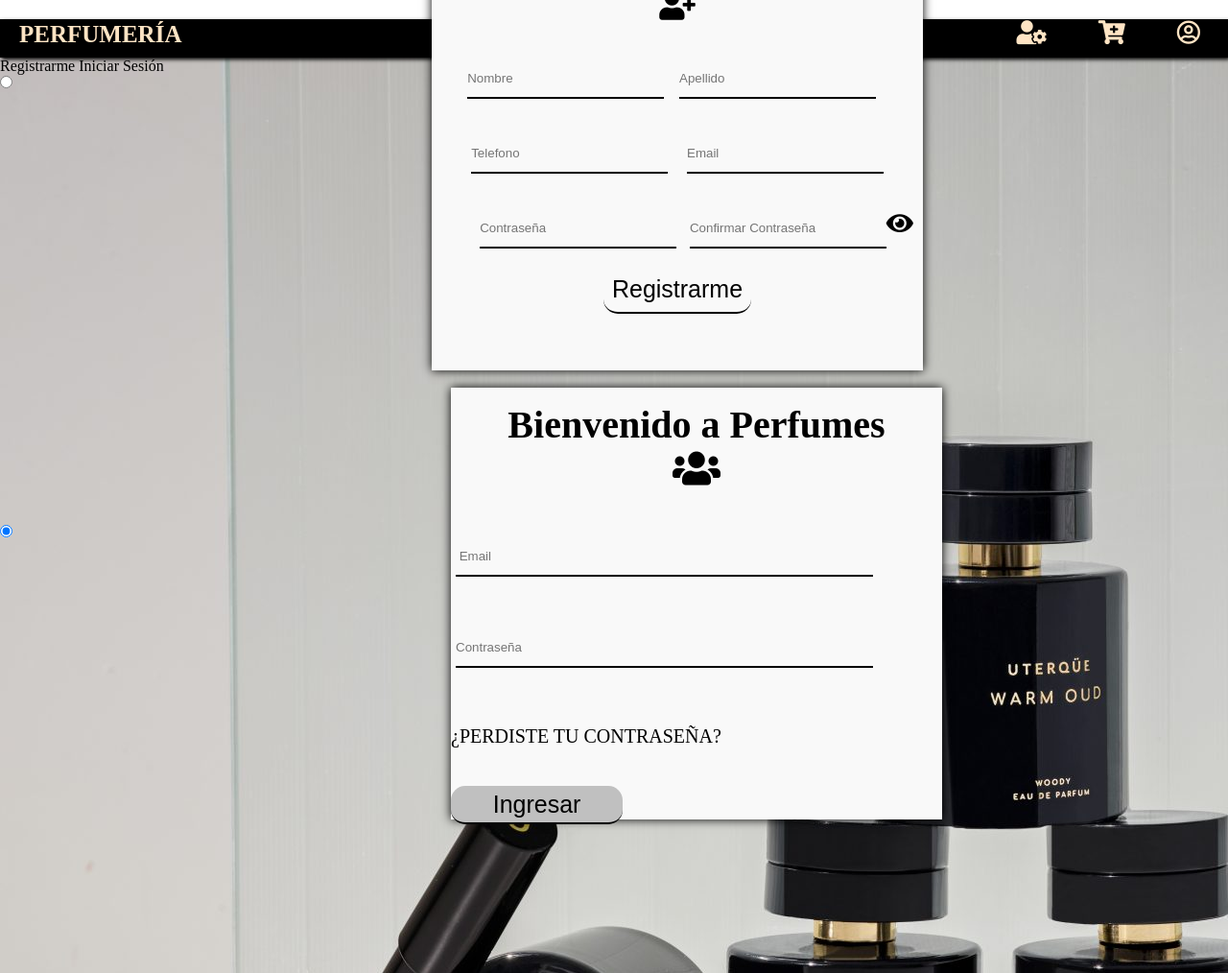
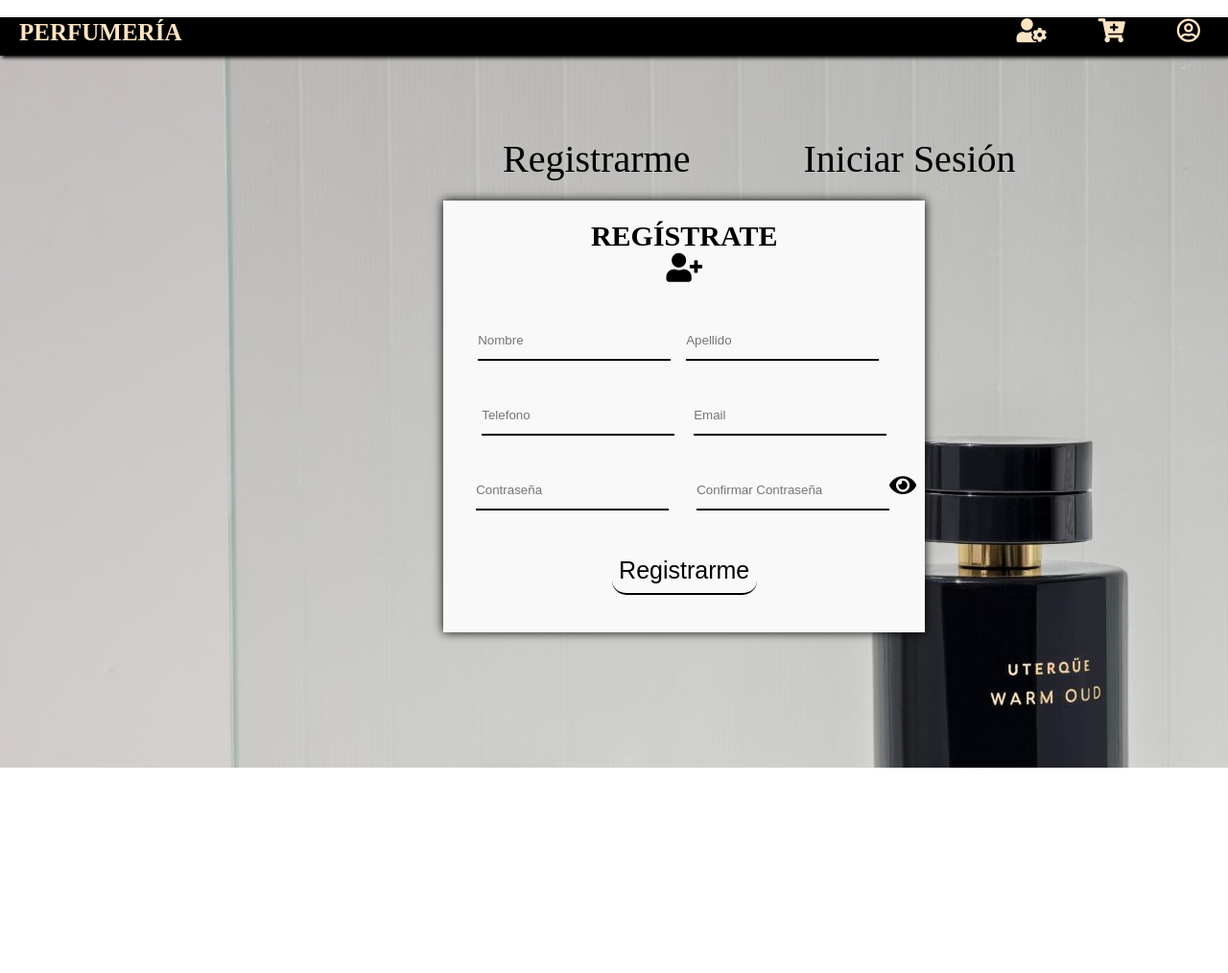
Before and after one commit to YojayDeHorta/tienda_perfumes, a PHP site: page /view/store/Registrate.html in a window 1280 px wide. Shown: the whole page at 96% size. After the commit the page ends 800 px from the top, so only its background shows below. Run offline with PHP 8.4, Linux system fonts and the light colour scheme.

Commit message:
Tabs_Admin_Finalizado

```diff
--- a/view/store/Admin.html
+++ b/view/store/Admin.html
@@ -1,7 +1,8 @@
 <!DOCTYPE html>
-<html>
+<html lang="en">
 <head>
   <title>Administrador</title>
+  <meta charset="UTF-8">
   <meta name="viewport" content="width=device-width, initial-scale=1">
   <link rel="stylesheet" href="css/1.css">
   <link rel="icon" href="img/Icon-Admin.png">
--- a/view/store/Index.php
+++ b/view/store/Index.php
@@ -29,7 +29,7 @@ if (!isset($_SESSION['NOMBRE_CLIENTE'])||$_SESSION['NOMBRE_CLIENTE']=="inicia se
           <h1 class="Logo-Perfumes">PERFUMERÍA</h1>
         </a>
         <ul>
-          <li><a href=""><i class="fas fa-user-cog"></i></a></li>
+          <li><a href="Admin.html"><i class="fas fa-user-cog"></i></a></li>
           <li><a href=""><i class="fas fa-cart-plus"></i></a></li>
           <li><a href=<?php echo $login;?>><?php echo $_SESSION['NOMBRE_CLIENTE'];?><i class="far fa-user-circle"></i></a></li>
           <?php
--- a/view/store/Registrate.html
+++ b/view/store/Registrate.html
@@ -1,6 +1,5 @@
 <!DOCTYPE html>
-<html lang="en">
-
+<html  lang="en">
 <head>
   <title>Perfumes</title>
   <meta charset="UTF-8">
@@ -12,63 +11,66 @@
 </head>
 
 <body background="img/Fondo_Registrar.jpg">
-  <div class="Div_Principal_Registrar_Login">
+  <div class="Div-Principal" id="Div_Principal_Registro">
     <header class="Cabecera" id="Cabecera_Pagina_Registrar">
-      <nav class="Nav-Opciones" id="Nav_Pagina_Registrar">
+      <nav class="Nav-Opciones" >
         <a href="Index.php">
           <h1 class="Logo-Perfumes">PERFUMERÍA</h1>
         </a>
         <ul>
-          <li><a href=""><i class="fas fa-user-cog"></i></a></li>
+          <li><a href="Admin.html"><i class="fas fa-user-cog"></i></a></li>
           <li><a href=""><i class="fas fa-cart-plus"></i></a></li>
           <li><a href="Registrate.html"><i class="far fa-user-circle"></i></a></li>
         </ul>
       </nav>
     </header>
+  <div class="Div-Tabs" id="Div_Tabs_Pagina_Registro">
+    <button class="tablinks" onclick="Tabs_Principal(event, 'Tabs_1')">Registrarme</button>
+    <button class="tablinks" onclick="Tabs_Principal(event, 'Tabs_2')">Iniciar Sesión</button>
   </div>
-  <div class="Formulario-P">
-    <div class="Tabs-Usuario">
-      <label for="Registrate">Registrarme</label>
-      <label for="Login">Iniciar Sesión</label>
-    </div>
-    <div class="content">
-      <input type="radio" name="radio" id="Registrate" checked>
-      <div class="Tabs-1">
-        <form class="Formulario" id="Registrar" >
+  <div id="Tabs_1" class="tabcontent active" id="Content_Pagina_Registro">
+    <form class="Formulario" id="Registrar">
       <legend>
         <h1>REGÍSTRATE <br> <i class="fas fa-user-plus"></i></h1>
       </legend>
-          <input class="Input-Registrate" type="text" name="Nombre" minlength="2" maxlength="15" pattern="[A-Za-z]+" placeholder="Nombre " required >&nbsp  &nbsp
-          <input class="Input-Registrate" type="text" name="Apellido" minlength="2" maxlength="15" pattern="[A-Za-z]+" placeholder="Apellido" required>&nbsp  &nbsp  <br> <br> <br>
-          <input class="Input-Registrate" type="text" name="Telefono" minlength="2" maxlength="14" pattern="[0-9+?]+" placeholder="Telefono" required> &nbsp  &nbsp
-          <input class="Input-Registrate" type="email" name="Email"  maxlength="30" placeholder="Email" required><br> <br> <br>
-          <input class="Input-Registrate" id="Registrar-Contraseña_1" type="password" name="Contraseña" minlength="8" maxlength="30" pattern="[A-Za-z0-9]+" id="pass" placeholder="Contraseña" required>
-         <input class="Input-Registrate"  id="Registrar-Contraseña_2"  type="password" name="Confirmar_contraseña" minlength="8" pattern="[A-Za-z0-9]+" maxlength="30" id="passconfirm" placeholder="Confirmar Contraseña" required> &nbsp  &nbsp
-          <a  onclick="mostrarContra()" class="Mostrar-Contraseña"><i class="fas fa-eye"></i></a> <!-- este es el boton de mostrar y ocultar-->
+      <input class="Input-Registrate" type="text" name="Nombre" minlength="2" maxlength="15" pattern="[A-Za-z]+"
+        placeholder="Nombre " required>&nbsp &nbsp
+      <input class="Input-Registrate" type="text" name="Apellido" minlength="2" maxlength="15" pattern="[A-Za-z]+"
+        placeholder="Apellido" required>&nbsp &nbsp <br> <br> <br>
+      <input class="Input-Registrate" type="text" name="Telefono" minlength="2" maxlength="14" pattern="[0-9+?]+"
+        placeholder="Telefono" required> &nbsp &nbsp
+      <input class="Input-Registrate" type="email" name="Email" maxlength="30" placeholder="Email" required><br>
+      <br> <br>
+      <input class="Input-Registrate" id="Registrar-Contraseña_1" type="password" name="Contraseña" minlength="8"
+        maxlength="30" pattern="[A-Za-z0-9]+" id="pass" placeholder="Contraseña" required>
+      <input class="Input-Registrate" id="Registrar-Contraseña_2" type="password" name="Confirmar_contraseña"
+        minlength="8" pattern="[A-Za-z0-9]+" maxlength="30" id="passconfirm" placeholder="Confirmar Contraseña"
+        required> &nbsp &nbsp
+      <a onclick="mostrarContra()" class="Mostrar-Contraseña"><i class="fas fa-eye"></i></a>
+      <!-- este es el boton de mostrar y ocultar-->
       <br><br>
-          <h4  id="alerta_registro"> </h4> <!-- este es el lugar donde sale el mensaje en registro-->
-          <input type="submit" value="Registrarme" id="btn-registrar" class="Botton-Enviar"/>
+      <h4 id="alerta_registro"> </h4> <!-- este es el lugar donde sale el mensaje en registro-->
+      <input type="submit" value="Registrarme" id="btn-registrar" class="Botton-Enviar" />
       <br>
     </form>
   </div>
-      <input type="radio" name="radio" id="Login" checked>
-      <div class="Tabs-2">
-        <form  class="Formulario" id="Iniciar"  >
+  <div id="Tabs_2" class="tabcontent" id="Content_Pagina_Registro">
+    <form class="Formulario" id="Iniciar">
       <h1>Bienvenido a Perfumes <br> <i class="fas fa-users"><br></i></h1>
       <br> <br>
       <input id="Email" class="Input" type="email" name="Email" placeholder=" Email"> <br> <br>
-          <input id="Contraseña" class="Input" type="text" name="Contraseña" minlength="8" maxlength="30" pattern="[A-Za-z0-9]+" placeholder="Contraseña">
+      <input id="Contraseña" class="Input" type="text" name="Contraseña" minlength="8" maxlength="30"
+        pattern="[A-Za-z0-9]+" placeholder="Contraseña">
       <a href="" id="Olvidaste-contraseña">¿PERDISTE TU CONTRASEÑA?</a>
-          <h4  id="alerta_login"> </h4><!-- este es el lugar donde sale el mensaje en login-->
-          <input type="submit" value="Ingresar" class="Botton-Enviar" id="btn-Login"/>
+      <h4 id="alerta_login"> </h4><!-- este es el lugar donde sale el mensaje en login-->
+      <input type="submit" value="Ingresar" class="Botton-Enviar" id="btn-Login" />
     </form>
-
-      </div>
-    </div>
-  </div>
   </div>
 
 
+  </div>
+
+</div>
 
 
 
@@ -78,4 +80,5 @@
   <script src="js/registro.js"></script>
   <script src="js/1.js"></script>
 </body>
+
 </html>
--- a/view/store/css/1.css
+++ b/view/store/css/1.css
@@ -475,16 +475,11 @@ header .Nav-Opciones {
   left: 370px;
 }
 
-#Registrar{
+.Formulario{
   position:relative;
-  width:100%;
-  top:-160px;
-}
-
-#Iniciar{
-  position:relative;
-  width:100%;
-  top:-160px;
+  text-align: center;
+  background-color: #f9f9f9;
+  top:-170px;
 }
 
 .Formulario input{
@@ -496,11 +491,27 @@ header .Nav-Opciones {
   background-color: transparent;
 }
 
+.Botton-Enviar {
+  position: relative;
+  background-color: white;
+  border: 0;
+  border-radius: 15px;
+  font-size: 25px;
+  width: 50%;
+  height: 35px;
+  color: trasparent;
+  top: 50px;
+  color: black;
+}
+
+.Botton-Enviar:hover {
+  color: bisque;
+  background-color: black;
+}
 /*------------TABS REGISTRARTE-----------------*/
+
 #Registrar{
   position: relative;
-  text-align:center;
-  background-color: #f9f9f9;
   width: 40%;
   left: 450px;
   height: 450px;
@@ -511,6 +522,7 @@ legend {
   border-radius: 10px;
   font-size: 15px;
   color: black;
+
   width: 100%;
   height: 85px;
 }
@@ -529,7 +541,7 @@ legend h1 {
 
 #Registrar-Contraseña_1 {
   position: relative;
-  left: 25px;
+  left: 10px;
 }
 
 #Registrar-Contraseña_2 {
@@ -552,27 +564,9 @@ legend h1 {
   color: navy;
 }
 
-.Botton-Enviar {
-  position: relative;
-  background-color: silver;
-  border: 0;
-  border-radius: 15px;
-  font-size: 25px;
-  width: 50%;
-  height: 35px;
-  color: trasparent;
-  top: 50px;
-  color: black;
-}
-
-.Botton-Enviar:hover {
-  color: bisque;
-  background-color: black;
-}
-
 #btn-registrar {
   position: relative;
-  top: 40px;
+  top: 60px;
   width: 30%;
   height: 50px;
 }
@@ -583,17 +577,13 @@ legend h1 {
 
 #Iniciar {
   position: relative;
-  background-color: #f9f9f9;
-  width: 40%;
-  left: 470px;
+  width: 33%;
+  left: 510px;
   height: 450px;
   box-shadow: 0px 0px 10px 0px;
 }
 
 #Iniciar h1 {
-  position: relative;
-  text-align: center;
-  font-size: 40px;
   color: black;
   top: 15px;
 }
@@ -643,21 +633,19 @@ legend h1 {
   width: 100%;
   color: black;
   font-size: 20px;
-  top: 120px;
+  top: 100px;
 }
 
 #btn-Login {
   position: relative;
   background-color: silver;
-  top: 160px;
+  top: 140px;
   width: 35%;
   height: 40px;
 }
 
 #btn-Login:hover {
-  position: relative;
   background-color: black;
-  top: 160px;
 }
 
 /*----------LOGIN------------*/
```
Lines whose indentation alone changed are shown as unchanged.
